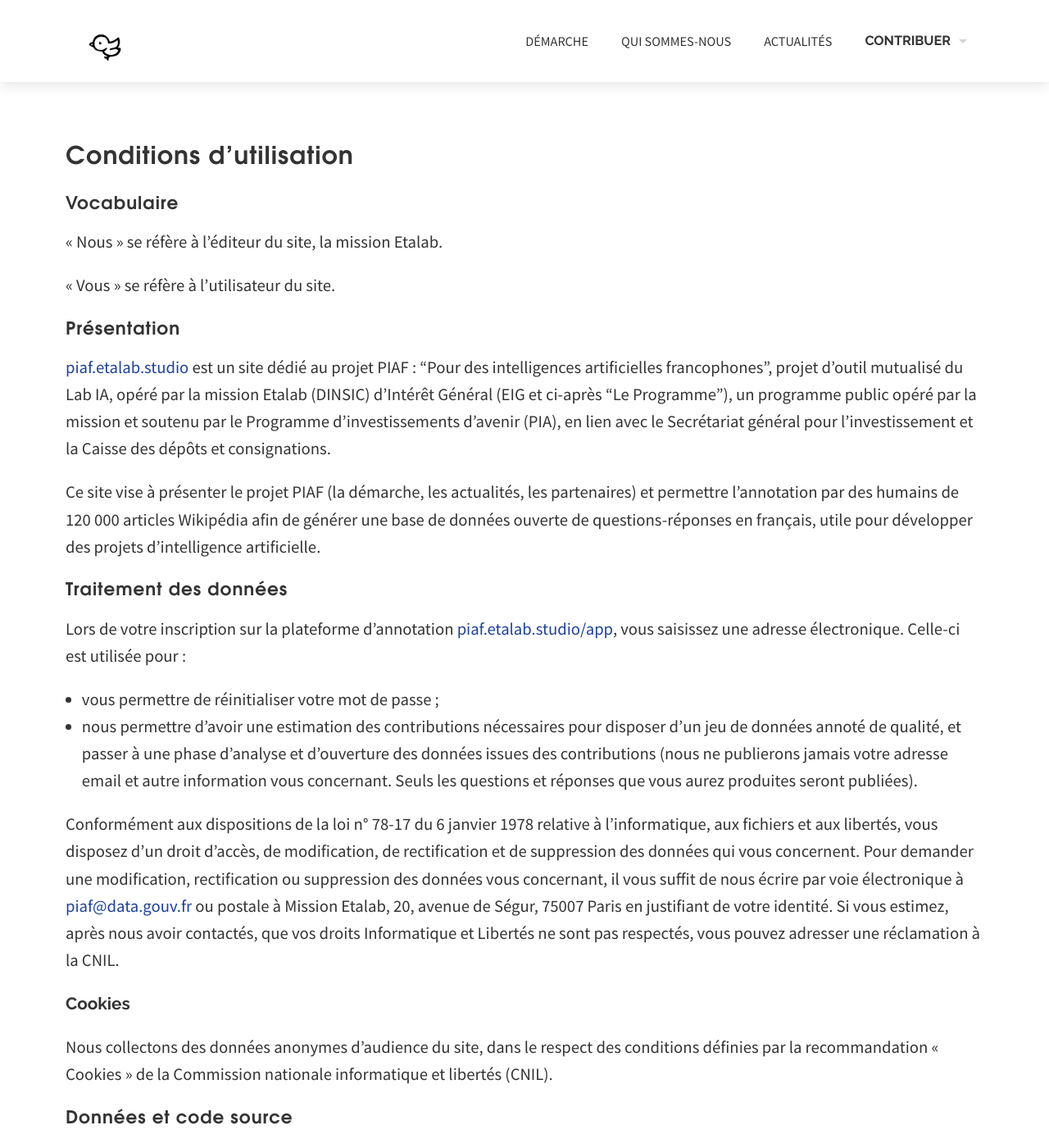
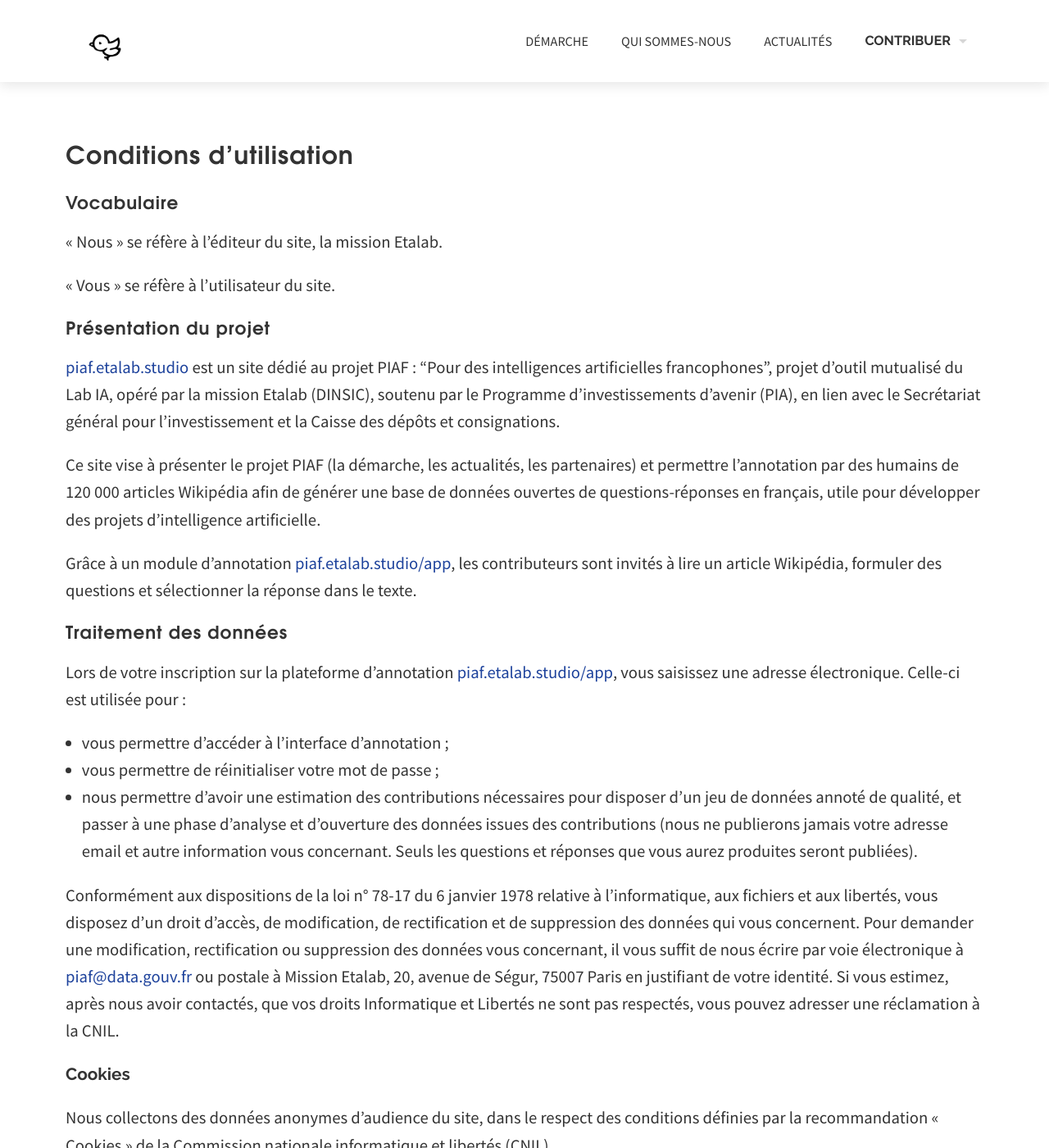
Before and after one commit to etalab/piaf-site, a Jekyll site: the page built from cgu.html, in a window 1280 px wide and 1400 px high. Shown: the whole window at 82% size. Built offline with Jekyll 4.4.1, drawn with Linux system fonts in a browser that asks for light colours; nearby versions of some CDN libraries; some web fonts are replaced; library files that are not in the unit come from our copies; some of the changed text lies outside the part shown.

Commit message:
Update cgu.md

```diff
--- a/_includes/cgu.md
+++ b/_includes/cgu.md
@@ -6,16 +6,18 @@
 
 « Vous » se réfère à l’utilisateur du site.
 
-### Présentation
+### Présentation du projet
 
-[piaf.etalab.studio](https://guillim.github.io/piaf-site/) est un site dédié au projet PIAF : "Pour des intelligences artificielles francophones", projet d'outil mutualisé du Lab IA, opéré par la mission Etalab (DINSIC)
-d’Intérêt Général (EIG et ci-après "Le Programme"), un programme public opéré par la mission et soutenu par le Programme d’investissements d’avenir (PIA), en lien avec le Secrétariat général pour l'investissement et la Caisse des dépôts et consignations.
+[piaf.etalab.studio](https://guillim.github.io/piaf-site/) est un site dédié au projet PIAF : "Pour des intelligences artificielles francophones", projet d'outil mutualisé du Lab IA, opéré par la mission Etalab (DINSIC), soutenu par le Programme d’investissements d’avenir (PIA), en lien avec le Secrétariat général pour l'investissement et la Caisse des dépôts et consignations.
 
-Ce site vise à présenter le projet PIAF (la démarche, les actualités, les partenaires) et permettre l'annotation par des humains de 120 000 articles Wikipédia afin de générer une base de données ouverte de questions-réponses en français, utile pour développer des projets d'intelligence artificielle.
+Ce site vise à présenter le projet PIAF (la démarche, les actualités, les partenaires) et permettre l'annotation par des humains de 120 000 articles Wikipédia afin de générer une base de données ouvertes de questions-réponses en français, utile pour développer des projets d'intelligence artificielle.
+
+Grâce à un module d'annotation [piaf.etalab.studio/app](https://piaf.etalab.studio), les contributeurs sont invités à lire un article Wikipédia, formuler des questions et sélectionner la réponse dans le texte.
 
 ### Traitement des données
 
-Lors de votre inscription sur la plateforme d'annotation [piaf.etalab.studio/app](https://guillim.github.io/piaf-site/), vous saisissez une adresse électronique. Celle-ci est utilisée pour :
+Lors de votre inscription sur la plateforme d'annotation [piaf.etalab.studio/app](https://piaf.etalab.studio), vous saisissez une adresse électronique. Celle-ci est utilisée pour :
+* vous permettre d'accéder à l'interface d'annotation ;
 * vous permettre de réinitialiser votre mot de passe ;
 * nous permettre d'avoir une estimation des contributions nécessaires pour disposer d'un jeu de données annoté de qualité, et passer à une phase d'analyse et d'ouverture des données issues des contributions (nous ne publierons jamais votre adresse email et autre information vous concernant. Seuls les questions et réponses que vous aurez produites seront publiées).
 
@@ -27,9 +29,9 @@
 
 ### Données et code source
 
-Les données collectées dans le cadre de l'annotation seront ouvertes sous format libre et réutilisable une fois que la partie scientifique du projet sera terminée.
+Les données produites dans le cadre de l'annotation seront ouvertes sous format libre et réutilisable une fois que la partie scientifique du projet sera terminée.
 
-Le code source du site et de la plateforme d'annotation est ouvert.
+Le code source du site et d'interface d'annotation est ouvert.
 
 ### Évolutions
 
```
